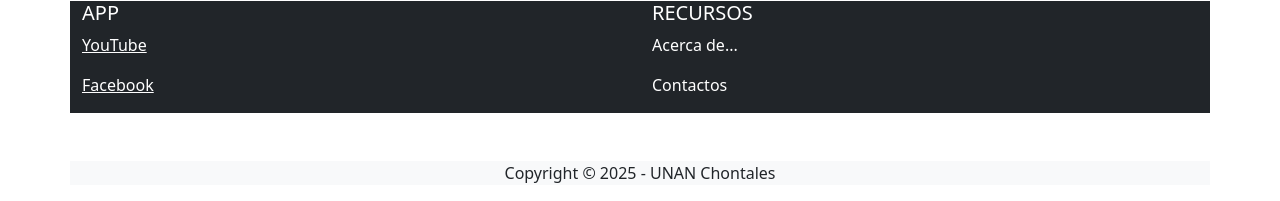
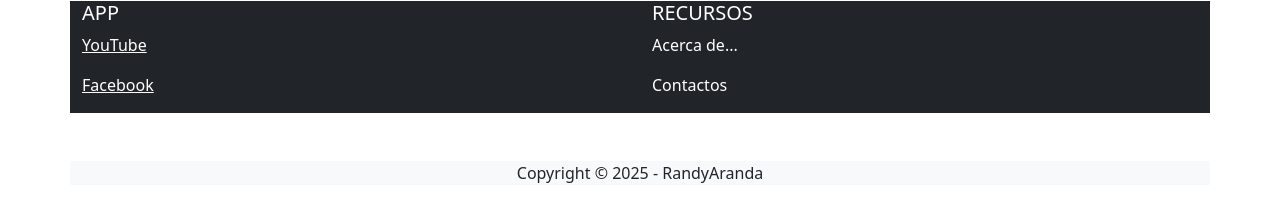
Before and after one commit to Randy256/ProyectoPythonF, a Flask app: page / in a window 1280 px wide. Shown: the part 1731-1932 px from the top of the page. Run offline with Flask 3, Linux system fonts and the light colour scheme; some libraries are stand-ins or nearby versions.

Commit message:
ajustes para una revisión

```diff
--- a/templates/baseadmin.html
+++ b/templates/baseadmin.html
@@ -81,7 +81,7 @@ icons.min.css">
     <footer>
         <hr>
         <div class="container bg-light">
-            <p class="text-center">Copyright © 2025 - UNAN chontales</p>
+            <p class="text-center">Copyright © 2025 - RandyAranda</p>
         </div>
     </footer>
     <!-- Bootstrap JavaScript Libraries -->
--- a/templates/index.html
+++ b/templates/index.html
@@ -136,7 +136,7 @@
 
     <!-- Pie de página derechos de autor -->
     <div class="container mt-5 bg-light">
-        <p class="text-center">Copyright © 2025 - UNAN Chontales</p>
+        <p class="text-center">Copyright © 2025 - RandyAranda</p>
     </div>
 </footer>
 {% endblock %}
--- a/templates/usuario.html
+++ b/templates/usuario.html
@@ -12,5 +12,8 @@
     {% block usuario_content %}
 
     {% endblock %}
+    <div class="text-center mt-4">
+        <a href="{{ url_for('logout') }}" class="btn btn-danger btn-lg">Cerrar Sesión</a>
+    </div>
 </div>
 {% endblock %}
```
